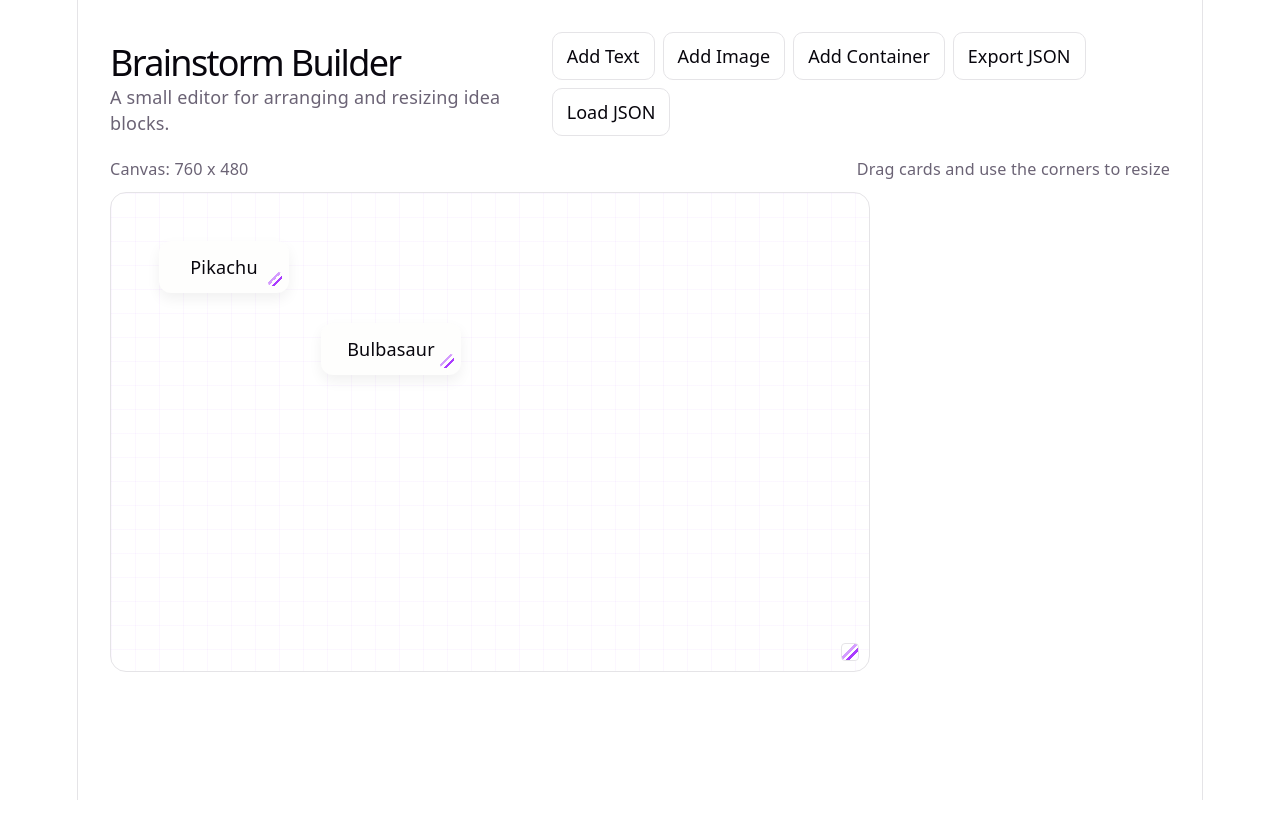
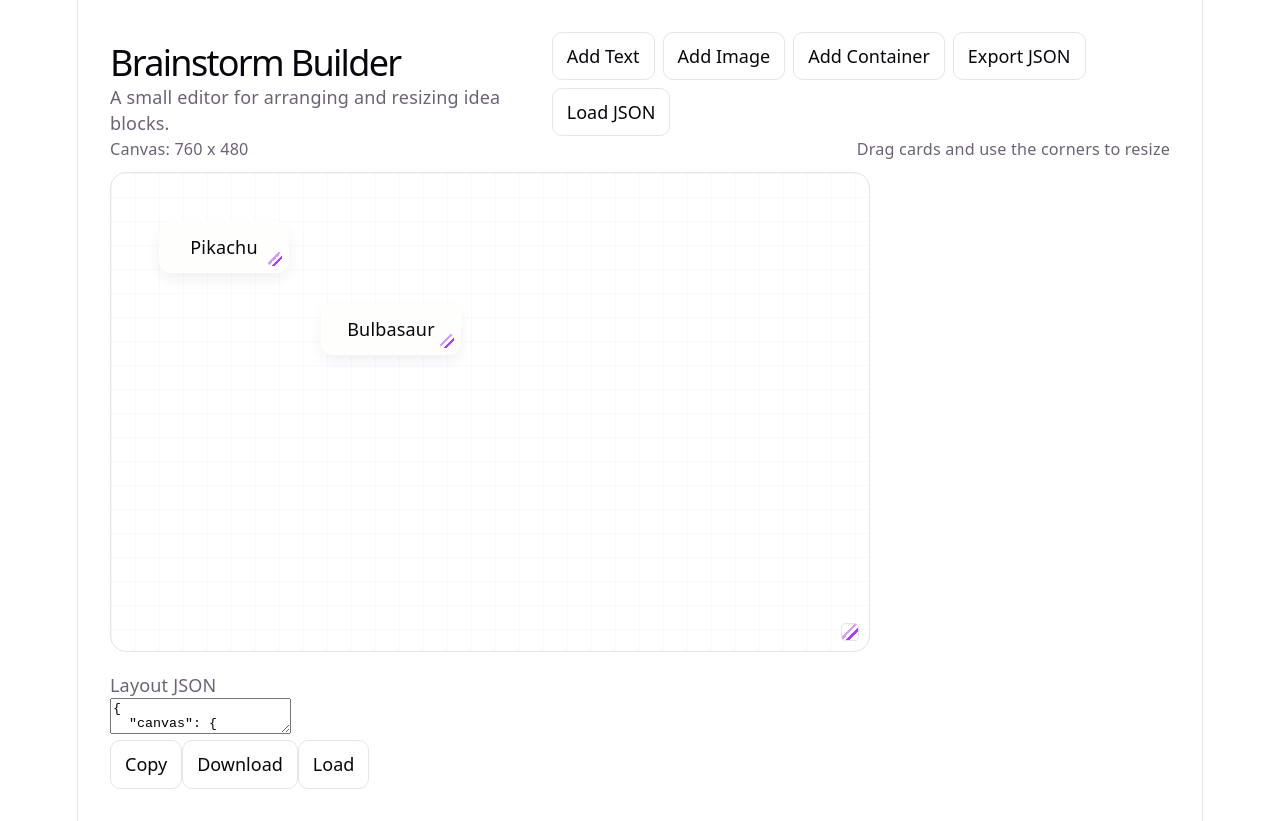
Before and after one commit to ambujvashistha/brainstorm-builder, a React app in the folder web/: page / in a window 1280 px wide. Before the commit the page ends 800 px from the top, so only its background shows below. Built offline with nearby package versions, Linux system fonts and the light colour scheme; the HTML template or start-up script is replaced by a standard one.

Commit message:
feat: integrate JSON sidebar into builder layout

```diff
--- a/web/src/screens/BuilderScreen.jsx
+++ b/web/src/screens/BuilderScreen.jsx
@@ -1,5 +1,6 @@
 import { useEffect, useRef, useState } from "react";
 import Canvas from "../builder/Canvas";
+import JsonPanel from "../builder/JsonPanel";
 
 const MIN_CARD_WIDTH = 90;
 const MIN_CARD_HEIGHT = 44;
@@ -334,6 +335,7 @@ export default function BuilderScreen() {
 
   return (
     <main className="builder-screen">
+      <div className="builder-left">
         <div className="builder-screen__header">
           <div>
             <h1>Brainstorm Builder</h1>
@@ -381,6 +383,19 @@ export default function BuilderScreen() {
           onDraftTextCancel={cancelEditing}
           onDraftTextKeyDown={handleDraftKeyDown}
         />
+      </div>
+
+      <div className="builder-right">
+        <JsonPanel
+          elements={elements}
+          canvasSize={canvasSize}
+          onImport={(data) => {
+            if (data.canvas) setCanvasSize(data.canvas);
+            if (data.elements) setElements(data.elements);
+            setActiveIndex(null);
+          }}
+        />
+      </div>
     </main>
   );
 }
```
Lines whose indentation alone changed are shown as unchanged.
